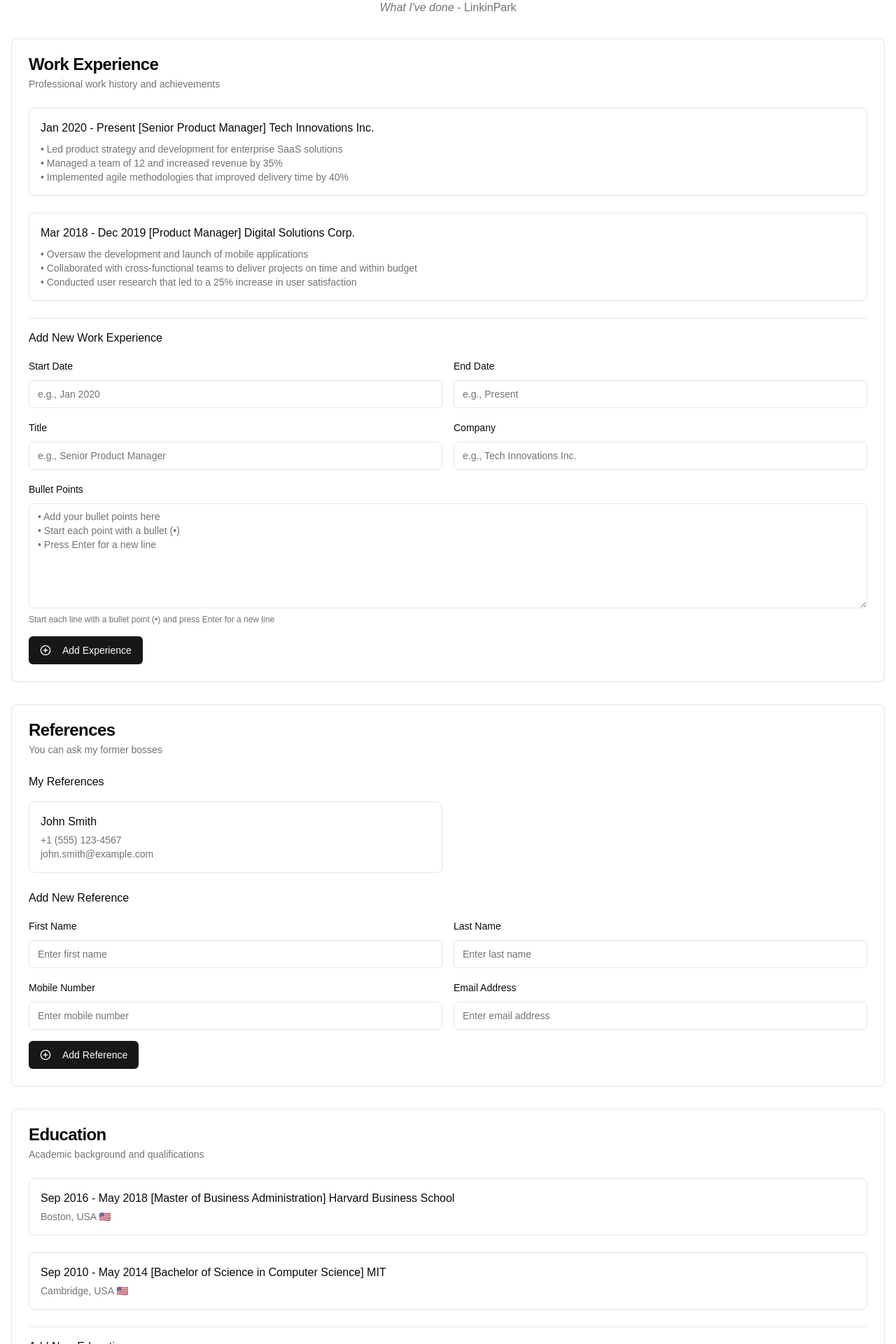
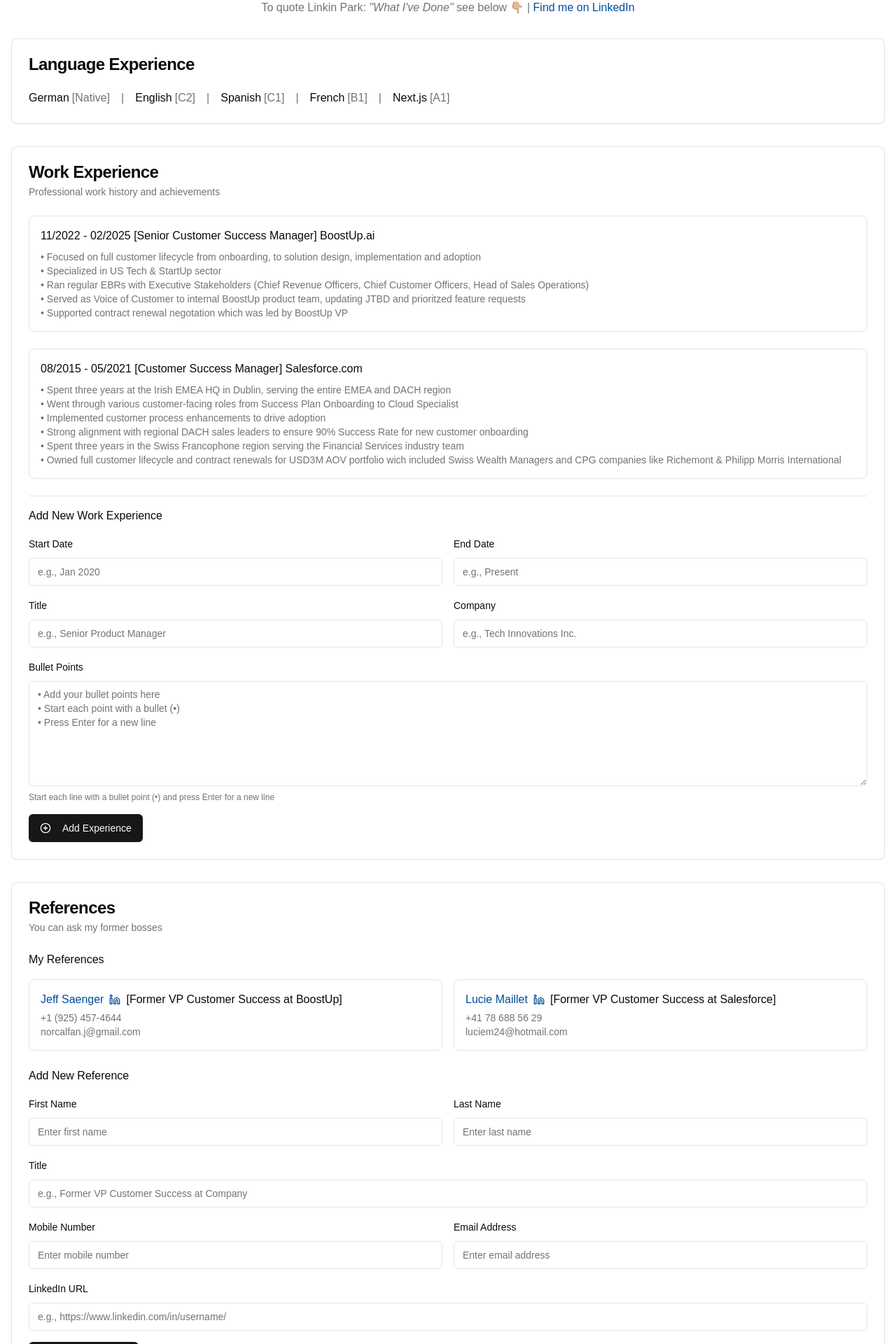
Before and after one commit to Morceltile/vercel25, a Next.js app: page / in a window 1280 px wide. Shown: the part 77-1997 px from the top of the page at 70% size. Built offline with nearby package versions, Linux system fonts and the light colour scheme.

Commit message:
Commit 1.4 - Final Page
Has adjusted sections in it.
Includes hyperlinks to LI profiles.
Features photos of dogs.

```diff
--- a/app/page.tsx
+++ b/app/page.tsx
@@ -1,8 +1,10 @@
+import Link from "next/link"
 import { ExperienceWidget } from "@/components/experience-widget"
 import { EducationWidget } from "@/components/education-widget"
 import { DogsWidget } from "@/components/dogs-widget"
 import { ReferencesWidget } from "@/components/references-widget"
 import { GuestbookWidget } from "@/components/guestbook-widget"
+import { LanguageExperienceWidget } from "@/components/language-experience-widget"
 
 export default function ProfilePage() {
   return (
@@ -10,11 +12,25 @@ export default function ProfilePage() {
       <header className="mb-8 text-center">
         <h1 className="text-3xl font-bold mb-2">Bienvenido to Mo's Vercel Page</h1>
         <p className="text-muted-foreground">
-          <span className="italic">What I've done</span> - LinkinPark
+          <span>To quote Linkin Park: </span>
+          <span className="italic">"What I've Done"</span>
+          <span> see below </span>
+          <span>👇🏼</span>
+          <span> | </span>
+          <Link
+            href="https://www.linkedin.com/in/guessuwantsummo/"
+            target="_blank"
+            rel="noopener noreferrer"
+            className="text-blue-700 hover:underline"
+          >
+            Find me on LinkedIn
+          </Link>
         </p>
       </header>
 
       <div className="space-y-8">
+        <LanguageExperienceWidget />
+
         <ExperienceWidget />
 
         <ReferencesWidget />
--- a/components/dogs-widget.tsx
+++ b/components/dogs-widget.tsx
@@ -22,10 +22,17 @@ export function DogsWidget() {
   const [photos, setPhotos] = useState<DogPhoto[]>([
     {
       id: "1",
-      url: "/placeholder.svg?height=300&width=300",
-      name: "Max",
-      startYear: "2015",
-      endYear: "Present",
+      url: "/images/atax-airdale.jpeg",
+      name: "Atax | Airdale",
+      startYear: "2000",
+      endYear: "2013",
+    },
+    {
+      id: "2",
+      url: "/images/jonny-doberman.jpeg",
+      name: "Jonny | Doberman",
+      startYear: "2014",
+      endYear: "2023",
     },
   ])
 
@@ -77,7 +84,7 @@ export function DogsWidget() {
 
       // Revoke the URL to prevent memory leaks
       const photoToRemove = prev.find((photo) => photo.id === id)
-      if (photoToRemove && !photoToRemove.url.includes("placeholder")) {
+      if (photoToRemove && !photoToRemove.url.includes("/images/")) {
         URL.revokeObjectURL(photoToRemove.url)
       }
 
@@ -99,11 +106,17 @@ export function DogsWidget() {
       <CardContent>
         <div className="space-y-6">
           {/* Photo Gallery */}
-          <div className="grid grid-cols-1 sm:grid-cols-2 md:grid-cols-3 lg:grid-cols-4 gap-4">
+          <div className="grid grid-cols-1 sm:grid-cols-2 gap-6">
             {photos.map((photo) => (
               <div key={photo.id} className="relative group">
                 <div className="aspect-square relative overflow-hidden rounded-lg border">
-                  <Image src={photo.url || "/placeholder.svg"} alt={photo.name} fill className="object-cover" />
+                  <Image
+                    src={photo.url || "/placeholder.svg"}
+                    alt={photo.name}
+                    fill
+                    className="object-cover"
+                    sizes="(max-width: 768px) 100vw, 50vw"
+                  />
                   <Button
                     variant="destructive"
                     size="icon"
@@ -113,7 +126,7 @@ export function DogsWidget() {
                     <X className="h-4 w-4" />
                   </Button>
                 </div>
-                <p className="mt-1 text-center font-medium text-sm">
+                <p className="mt-2 text-center font-medium">
                   {photo.name} [{photo.startYear} - {photo.endYear}]
                 </p>
               </div>
--- a/components/education-widget.tsx
+++ b/components/education-widget.tsx
@@ -53,21 +53,21 @@ export function EducationWidget() {
   const [educations, setEducations] = useState<Education[]>([
     {
       id: "1",
-      startDate: "Sep 2016",
-      endDate: "May 2018",
+      startDate: "09/2021",
+      endDate: "09/2022",
       degree: "Master of Business Administration",
-      university: "Harvard Business School",
-      city: "Boston",
-      country: "USA",
+      university: "EGADE Business School",
+      city: "Mexico City",
+      country: "Mexico",
     },
     {
       id: "2",
-      startDate: "Sep 2010",
-      endDate: "May 2014",
-      degree: "Bachelor of Science in Computer Science",
-      university: "MIT",
-      city: "Cambridge",
-      country: "USA",
+      startDate: "08/2012",
+      endDate: "06/2015",
+      degree: "Bachelor of Business Administration",
+      university: "ICN Business School",
+      city: "Nancy",
+      country: "France",
     },
   ])
 
--- a/components/experience-widget.tsx
+++ b/components/experience-widget.tsx
@@ -23,21 +23,21 @@ export function ExperienceWidget() {
   const [experiences, setExperiences] = useState<WorkExperience[]>([
     {
       id: "1",
-      startDate: "Jan 2020",
-      endDate: "Present",
-      title: "Senior Product Manager",
-      company: "Tech Innovations Inc.",
+      startDate: "11/2022",
+      endDate: "02/2025",
+      title: "Senior Customer Success Manager",
+      company: "BoostUp.ai",
       bulletPoints:
-        "• Led product strategy and development for enterprise SaaS solutions\n• Managed a team of 12 and increased revenue by 35%\n• Implemented agile methodologies that improved delivery time by 40%",
+        "• Focused on full customer lifecycle from onboarding, to solution design, implementation and adoption\n• Specialized in US Tech & StartUp sector\n• Ran regular EBRs with Executive Stakeholders (Chief Revenue Officers, Chief Customer Officers, Head of Sales Operations)\n• Served as Voice of Customer to internal BoostUp product team, updating JTBD and prioritzed feature requests\n• Supported contract renewal negotation which was led by BoostUp VP",
     },
     {
       id: "2",
-      startDate: "Mar 2018",
-      endDate: "Dec 2019",
-      title: "Product Manager",
-      company: "Digital Solutions Corp.",
+      startDate: "08/2015",
+      endDate: "05/2021",
+      title: "Customer Success Manager",
+      company: "Salesforce.com",
       bulletPoints:
-        "• Oversaw the development and launch of mobile applications\n• Collaborated with cross-functional teams to deliver projects on time and within budget\n• Conducted user research that led to a 25% increase in user satisfaction",
+        "• Spent three years at the Irish EMEA HQ in Dublin, serving the entire EMEA and DACH region\n• Went through various customer-facing roles from Success Plan Onboarding to Cloud Specialist\n• Implemented customer process enhancements to drive adoption\n• Strong alignment with regional DACH sales leaders to ensure 90% Success Rate for new customer onboarding\n• Spent three years in the Swiss Francophone region serving the Financial Services industry team\n• Owned full customer lifecycle and contract renewals for USD3M AOV portfolio wich included Swiss Wealth Managers and CPG companies like Richemont & Philipp Morris International",
     },
   ])
 
--- /dev/null
+++ b/components/language-experience-widget.tsx
@@ -0,0 +1,35 @@
+import { Card, CardContent, CardHeader, CardTitle } from "@/components/ui/card"
+
+interface Language {
+  name: string
+  level: string
+}
+
+export function LanguageExperienceWidget() {
+  const languages: Language[] = [
+    { name: "German", level: "Native" },
+    { name: "English", level: "C2" },
+    { name: "Spanish", level: "C1" },
+    { name: "French", level: "B1" },
+    { name: "Next.js", level: "A1" },
+  ]
+
+  return (
+    <Card>
+      <CardHeader>
+        <CardTitle>Language Experience</CardTitle>
+      </CardHeader>
+      <CardContent>
+        <div className="flex flex-wrap gap-4 items-center justify-center sm:justify-start">
+          {languages.map((lang, index) => (
+            <div key={lang.name} className="flex items-center">
+              <span className="font-medium">{lang.name}</span>
+              <span className="text-muted-foreground ml-1">[{lang.level}]</span>
+              {index < languages.length - 1 && <span className="text-muted-foreground ml-4">|</span>}
+            </div>
+          ))}
+        </div>
+      </CardContent>
+    </Card>
+  )
+}
--- a/components/references-widget.tsx
+++ b/components/references-widget.tsx
@@ -1,38 +1,54 @@
 "use client"
 
 import type React from "react"
+import Link from "next/link"
 
 import { useState } from "react"
 import { Card, CardContent, CardDescription, CardHeader, CardTitle } from "@/components/ui/card"
 import { Button } from "@/components/ui/button"
 import { Input } from "@/components/ui/input"
 import { Label } from "@/components/ui/label"
-import { PlusCircle, Trash2 } from "lucide-react"
+import { PlusCircle, Trash2, Linkedin } from "lucide-react"
 
 interface Reference {
   id: string
   firstName: string
   lastName: string
+  title?: string
   mobile: string
   email: string
+  linkedinUrl?: string // Added LinkedIn URL field
 }
 
 export function ReferencesWidget() {
   const [references, setReferences] = useState<Reference[]>([
     {
       id: "1",
-      firstName: "John",
-      lastName: "Smith",
-      mobile: "+1 (555) 123-4567",
-      email: "john.smith@example.com",
+      firstName: "Jeff",
+      lastName: "Saenger",
+      title: "Former VP Customer Success at BoostUp",
+      mobile: "+1 (925) 457-4644",
+      email: "norcalfan.j@gmail.com",
+      linkedinUrl: "https://www.linkedin.com/in/jeff-saenger/",
+    },
+    {
+      id: "2",
+      firstName: "Lucie",
+      lastName: "Maillet",
+      title: "Former VP Customer Success at Salesforce",
+      mobile: "+41 78 688 56 29",
+      email: "luciem24@hotmail.com",
+      linkedinUrl: "https://www.linkedin.com/in/luciemaillet/",
     },
   ])
 
   const [newReference, setNewReference] = useState<Omit<Reference, "id">>({
     firstName: "",
     lastName: "",
+    title: "",
     mobile: "",
     email: "",
+    linkedinUrl: "",
   })
 
   const handleInputChange = (e: React.ChangeEvent<HTMLInputElement>) => {
@@ -55,8 +71,10 @@ export function ReferencesWidget() {
     setNewReference({
       firstName: "",
       lastName: "",
+      title: "",
       mobile: "",
       email: "",
+      linkedinUrl: "",
     })
   }
 
@@ -88,8 +106,25 @@ export function ReferencesWidget() {
                       <Trash2 className="h-4 w-4 text-destructive" />
                       <span className="sr-only">Remove reference</span>
                     </Button>
-                    <div className="font-medium">
-                      {reference.firstName} {reference.lastName}
+                    <div className="font-medium flex items-center gap-2">
+                      {reference.linkedinUrl ? (
+                        <>
+                          <Link
+                            href={reference.linkedinUrl}
+                            target="_blank"
+                            rel="noopener noreferrer"
+                            className="text-blue-700 hover:underline flex items-center"
+                          >
+                            {reference.firstName} {reference.lastName}
+                          </Link>
+                          <Linkedin className="h-4 w-4 text-blue-700" />
+                        </>
+                      ) : (
+                        <>
+                          {reference.firstName} {reference.lastName}
+                        </>
+                      )}
+                      {reference.title && <span>[{reference.title}]</span>}
                     </div>
                     <div className="text-sm text-muted-foreground mt-1">
                       <div>{reference.mobile}</div>
@@ -125,6 +160,16 @@ export function ReferencesWidget() {
                   placeholder="Enter last name"
                 />
               </div>
+              <div className="space-y-2 sm:col-span-2">
+                <Label htmlFor="title">Title</Label>
+                <Input
+                  id="title"
+                  name="title"
+                  value={newReference.title}
+                  onChange={handleInputChange}
+                  placeholder="e.g., Former VP Customer Success at Company"
+                />
+              </div>
               <div className="space-y-2">
                 <Label htmlFor="mobile">Mobile Number</Label>
                 <Input
@@ -146,6 +191,16 @@ export function ReferencesWidget() {
                   placeholder="Enter email address"
                 />
               </div>
+              <div className="space-y-2 sm:col-span-2">
+                <Label htmlFor="linkedinUrl">LinkedIn URL</Label>
+                <Input
+                  id="linkedinUrl"
+                  name="linkedinUrl"
+                  value={newReference.linkedinUrl}
+                  onChange={handleInputChange}
+                  placeholder="e.g., https://www.linkedin.com/in/username/"
+                />
+              </div>
             </div>
             <Button onClick={addReference} className="w-full sm:w-auto">
               <PlusCircle className="mr-2 h-4 w-4" />
--- a/tailwind.config.ts
+++ b/tailwind.config.ts
@@ -1,96 +1,83 @@
-import type { Config } from "tailwindcss";
+import type { Config } from "tailwindcss"
 
-const config: Config = {
+const config = {
   darkMode: ["class"],
   content: [
-    "./pages/**/*.{js,ts,jsx,tsx,mdx}",
-    "./components/**/*.{js,ts,jsx,tsx,mdx}",
-    "./app/**/*.{js,ts,jsx,tsx,mdx}",
-    "*.{js,ts,jsx,tsx,mdx}"
+    "./pages/**/*.{ts,tsx}",
+    "./components/**/*.{ts,tsx}",
+    "./app/**/*.{ts,tsx}",
+    "./src/**/*.{ts,tsx}",
+    "*.{js,ts,jsx,tsx,mdx}",
   ],
   theme: {
+    container: {
+      center: true,
+      padding: "2rem",
+      screens: {
+        "2xl": "1400px",
+      },
+    },
     extend: {
       colors: {
-  			background: 'hsl(var(--background))',
-  			foreground: 'hsl(var(--foreground))',
-  			card: {
-  				DEFAULT: 'hsl(var(--card))',
-  				foreground: 'hsl(var(--card-foreground))'
+        border: "hsl(var(--border))",
+        input: "hsl(var(--input))",
+        ring: "hsl(var(--ring))",
+        background: "hsl(var(--background))",
+        foreground: "hsl(var(--foreground))",
+        primary: {
+          DEFAULT: "hsl(var(--primary))",
+          foreground: "hsl(var(--primary-foreground))",
+        },
+        secondary: {
+          DEFAULT: "hsl(var(--secondary))",
+          foreground: "hsl(var(--secondary-foreground))",
+        },
+        destructive: {
+          DEFAULT: "hsl(var(--destructive))",
+          foreground: "hsl(var(--destructive-foreground))",
+        },
+        muted: {
+          DEFAULT: "hsl(var(--muted))",
+          foreground: "hsl(var(--muted-foreground))",
+        },
+        accent: {
+          DEFAULT: "hsl(var(--accent))",
+          foreground: "hsl(var(--accent-foreground))",
         },
         popover: {
-  				DEFAULT: 'hsl(var(--popover))',
-  				foreground: 'hsl(var(--popover-foreground))'
+          DEFAULT: "hsl(var(--popover))",
+          foreground: "hsl(var(--popover-foreground))",
         },
-  			primary: {
-  				DEFAULT: 'hsl(var(--primary))',
-  				foreground: 'hsl(var(--primary-foreground))'
+        card: {
+          DEFAULT: "hsl(var(--card))",
+          foreground: "hsl(var(--card-foreground))",
         },
-  			secondary: {
-  				DEFAULT: 'hsl(var(--secondary))',
-  				foreground: 'hsl(var(--secondary-foreground))'
+        blue: {
+          700: "#004D99", // Marine blue color
         },
-  			muted: {
-  				DEFAULT: 'hsl(var(--muted))',
-  				foreground: 'hsl(var(--muted-foreground))'
-  			},
-  			accent: {
-  				DEFAULT: 'hsl(var(--accent))',
-  				foreground: 'hsl(var(--accent-foreground))'
-  			},
-  			destructive: {
-  				DEFAULT: 'hsl(var(--destructive))',
-  				foreground: 'hsl(var(--destructive-foreground))'
-  			},
-  			border: 'hsl(var(--border))',
-  			input: 'hsl(var(--input))',
-  			ring: 'hsl(var(--ring))',
-  			chart: {
-  				'1': 'hsl(var(--chart-1))',
-  				'2': 'hsl(var(--chart-2))',
-  				'3': 'hsl(var(--chart-3))',
-  				'4': 'hsl(var(--chart-4))',
-  				'5': 'hsl(var(--chart-5))'
-  			},
-  			sidebar: {
-  				DEFAULT: 'hsl(var(--sidebar-background))',
-  				foreground: 'hsl(var(--sidebar-foreground))',
-  				primary: 'hsl(var(--sidebar-primary))',
-  				'primary-foreground': 'hsl(var(--sidebar-primary-foreground))',
-  				accent: 'hsl(var(--sidebar-accent))',
-  				'accent-foreground': 'hsl(var(--sidebar-accent-foreground))',
-  				border: 'hsl(var(--sidebar-border))',
-  				ring: 'hsl(var(--sidebar-ring))'
-  			}
       },
       borderRadius: {
-  			lg: 'var(--radius)',
-  			md: 'calc(var(--radius) - 2px)',
-  			sm: 'calc(var(--radius) - 4px)'
+        lg: "var(--radius)",
+        md: "calc(var(--radius) - 2px)",
+        sm: "calc(var(--radius) - 4px)",
       },
       keyframes: {
-  			'accordion-down': {
-  				from: {
-  					height: '0'
+        "accordion-down": {
+          from: { height: 0 },
+          to: { height: "var(--radix-accordion-content-height)" },
         },
-  				to: {
-  					height: 'var(--radix-accordion-content-height)'
-  				}
+        "accordion-up": {
+          from: { height: "var(--radix-accordion-content-height)" },
+          to: { height: 0 },
         },
-  			'accordion-up': {
-  				from: {
-  					height: 'var(--radix-accordion-content-height)'
-  				},
-  				to: {
-  					height: '0'
-  				}
-  			}
       },
       animation: {
-  			'accordion-down': 'accordion-down 0.2s ease-out',
-  			'accordion-up': 'accordion-up 0.2s ease-out'
-  		}
-  	}
+        "accordion-down": "accordion-down 0.2s ease-out",
+        "accordion-up": "accordion-up 0.2s ease-out",
+      },
+    },
   },
   plugins: [require("tailwindcss-animate")],
-};
-export default config;
+} satisfies Config
+
+export default config
```
Also changed, not shown: public/images/jonny-doberman.jpeg (added), 1 other file (tests, documents, lock files or other folders). Lines whose indentation alone changed are shown as unchanged.
